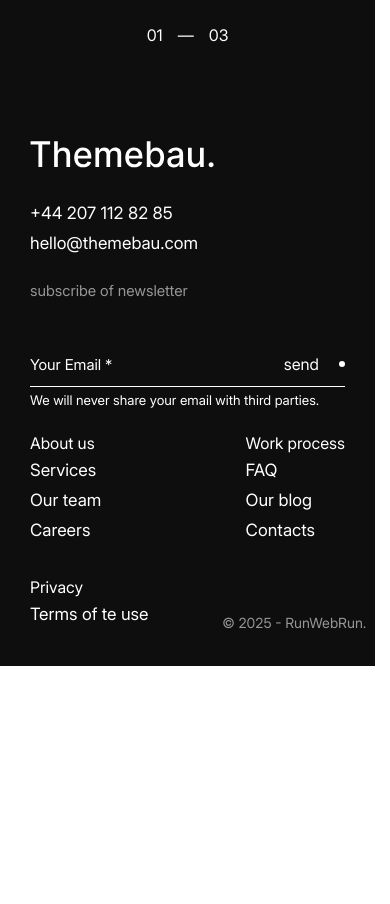
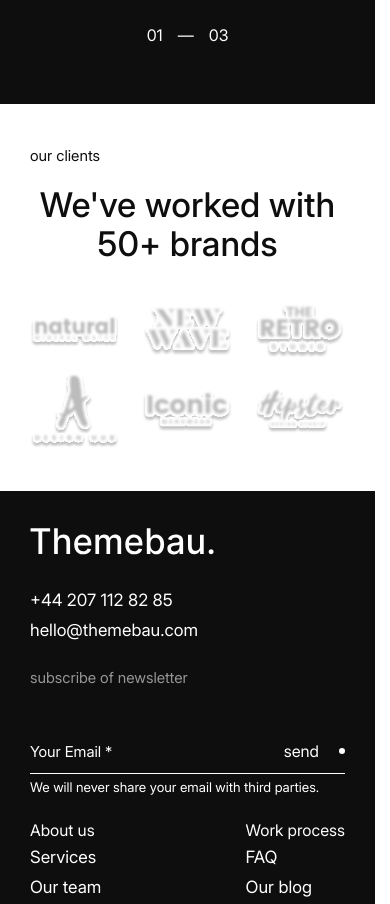
Before and after one commit to ViktorovVik/thembau-company, a website with bundled scripts: page index.html in a window 390 px wide. Shown: the part 7174-8078 px from the top of the page. Before the commit the page ends 7840 px from the top, so only its background shows below. Built offline with nearby package versions, Linux system fonts and the light colour scheme.

Commit message:
brands section destop and mobile versions

```diff
--- a/index.html
+++ b/index.html
@@ -558,19 +558,24 @@
          </div>
       </div>
      </section>
-     <section class="brands none">
+     <section class="brands none1">
       <div class="brands__inner">
          <div class="brands__container">
             <div class="brands__text">
-               <span class="brands__subtitle"></span>
+               <span class="brands__subtitle">our clients</span>
                <div class="brands__title">
-                  <h2 class="h2">We've worked
+                  <h2 class="h2 h2--small">We've worked
                      with 50+ brands
                   </h2>
                </div>
             </div>
             <div class="brands__pics">
                <img src="./assets/images/brands/natural.png" alt="natural" width="128" height="41" loading="lazy">
+               <img src="./assets/images/brands/newave.png" alt="new wave" width="105" height="57" loading="lazy">
+               <img src="./assets/images/brands/retro.png" alt="retro" width="109" height="64" loading="lazy">
+               <img src="./assets/images/brands/a.png" alt="a something" width="123" height="102" loading="lazy">
+               <img src="./assets/images/brands/iconic.png" alt="iconic" width="115" height="50" loading="lazy">
+               <img src="./assets/images/brands/hispter.png" alt="hipster" width="129" height="61" loading="lazy">
             </div>
          </div>
       </div>
--- a/styles/_globals.scss
+++ b/styles/_globals.scss
@@ -52,6 +52,10 @@ body {
 
 .h2 {
    line-height: 1.16;
+
+   &--small {
+      font-size: 34px;
+   }
 
    &--middle {
       font-size: 48px;
--- a/styles/blocks/_brands.scss
+++ b/styles/blocks/_brands.scss
@@ -1 +1,59 @@
 @use '../helpers' as *;
+
+
+.brands {
+   padding-block: clamp(1.875rem, -1.486rem + 16.81vw, 9.375rem);
+
+   &__container {
+      display: flex;
+      justify-content: space-between;
+      padding-inline: 30px;
+      max-width: 1034px;
+      width: 100%;
+      margin: 0 auto;
+
+      @include lg {
+         flex-direction: column;
+      }
+   }
+
+   &__text {
+      display: flex;
+      flex-direction: column;
+      row-gap: 17px;
+
+      @include lg {
+         margin-bottom: 40px;
+      }
+   }
+
+   &__subtitle {
+      font-size: 15px;
+   }
+
+   &__title {
+      max-width: 268px;
+
+      @include lg {
+         max-width: 100%;
+         text-align: center;
+      }
+   }
+
+   &__pics {
+      display: grid;
+      grid-template-columns: repeat(3, 1fr);
+      align-items: center;
+      column-gap: 92px;
+      row-gap: 54px;
+
+      @include lg {
+         justify-items: center;
+      }
+
+      @include mobile {
+         column-gap: 22px;
+         row-gap: 14px;
+      }
+   }
+}
--- a/styles/main.scss
+++ b/styles/main.scss
@@ -23,4 +23,5 @@
 @use 'blocks/values';
 @use 'blocks/svg-animation';
 @use 'blocks/testimonials';
+@use 'blocks/brands';
 @use 'blocks/footer';
```
Also changed, not shown: styles/main.css, 1 other file.
